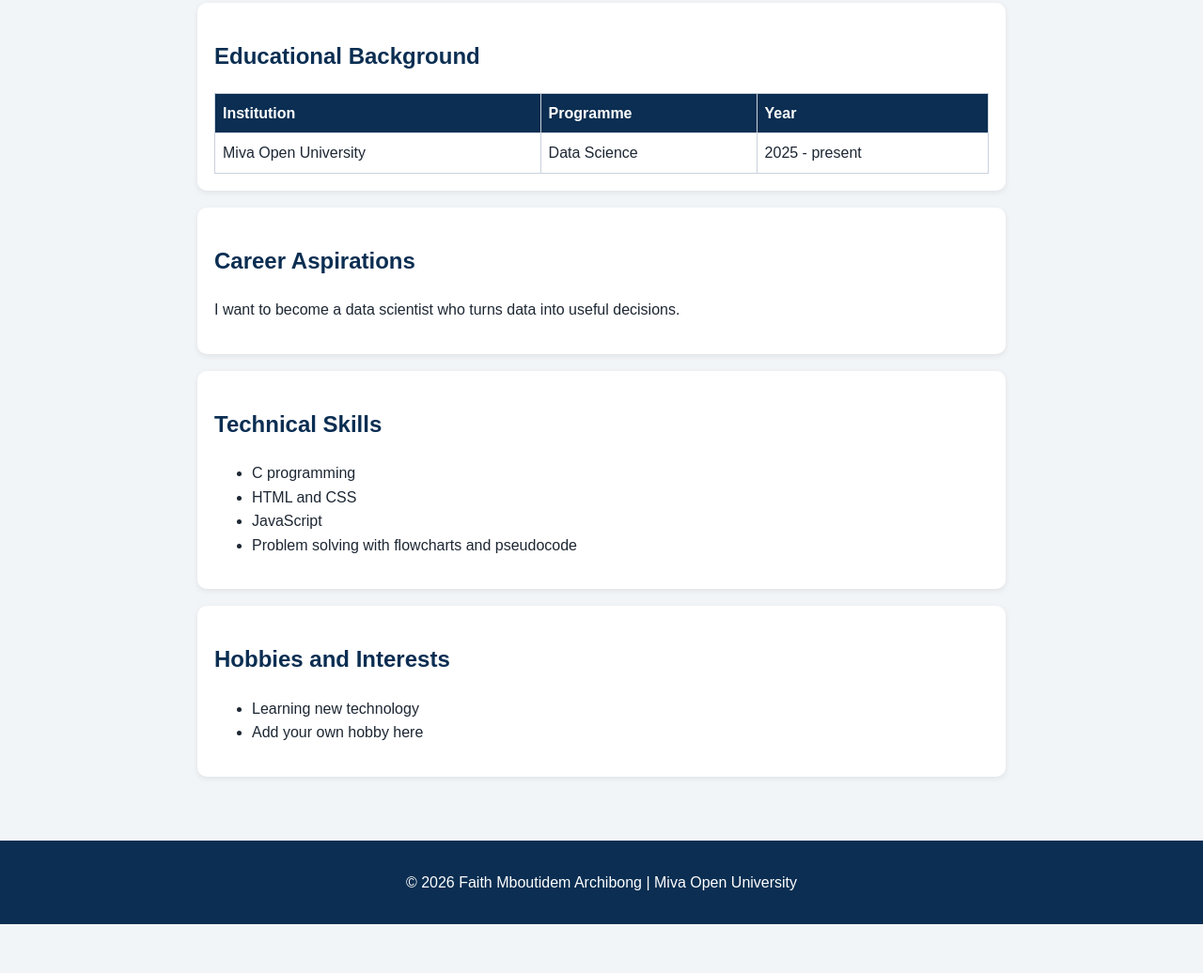
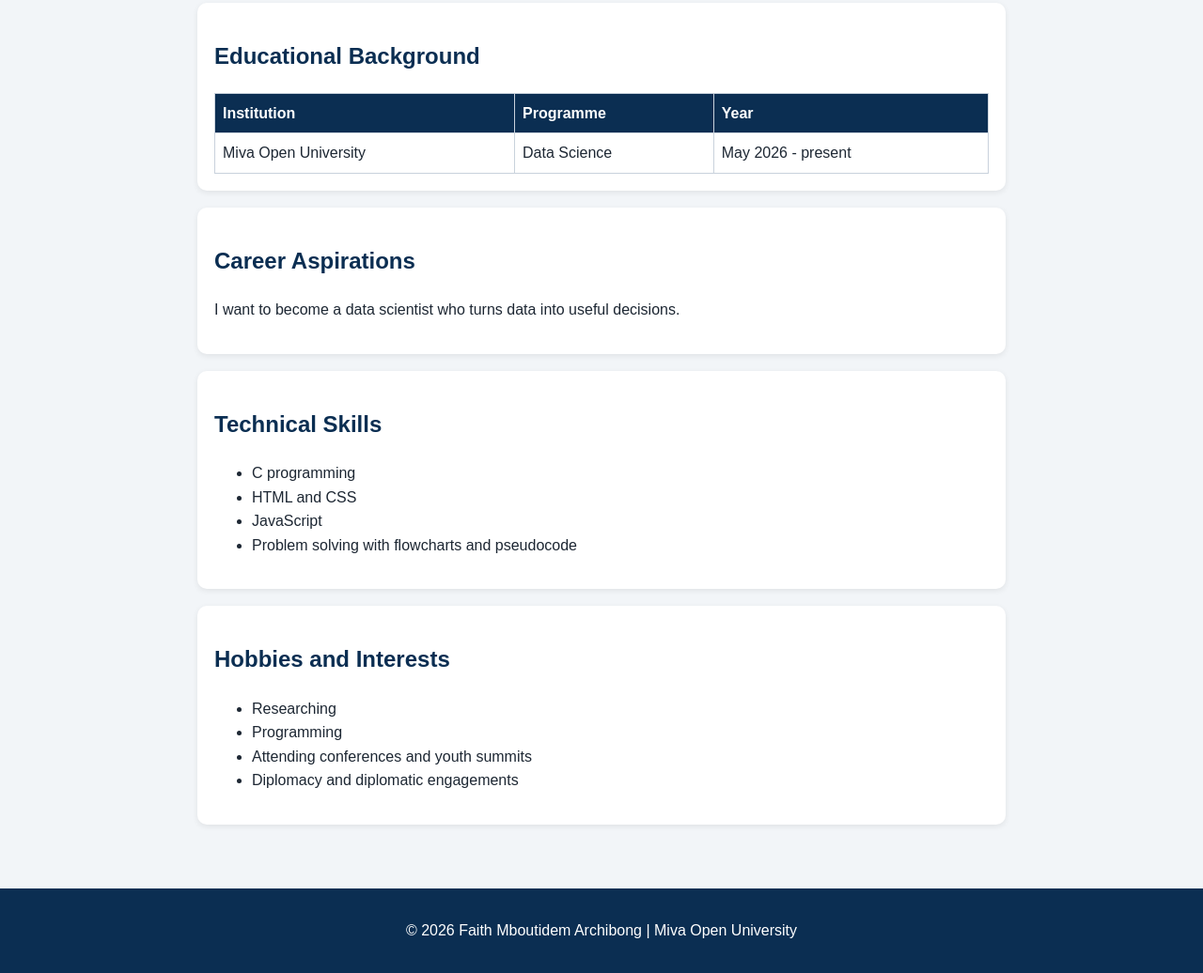
Before and after one commit to archibongfaith4-commits/Portfolio-, a plain HTML site: page about.html in a window 1280 px wide. Shown: the part 177-1213 px from the top of the page at 94% size. Before the commit the page ends 1161 px from the top, so only its background shows below. Drawn offline with Linux system fonts and the light colour scheme.

Commit message:
Add files via upload

```diff
--- a/about.html
+++ b/about.html
@@ -24,13 +24,13 @@
     <table>
       <thead><tr><th>Institution</th><th>Programme</th><th>Year</th></tr></thead>
       <tbody>
-        <tr><td>Miva Open University</td><td>Data Science</td><td>2025 - present</td></tr>
+        <tr><td>Miva Open University</td><td>Data Science</td><td>May 2026 - present</td></tr>
       </tbody>
     </table>
   </section>
   <section class="card">
     <h2>Career Aspirations</h2>
-    <p>I want to become a data scientist who turns data into useful decisions. <!-- Edit this in your own words --></p>
+    <p>I want to become a data scientist who turns data into useful decisions.</p>
   </section>
   <section class="card">
     <h2>Technical Skills</h2>
@@ -44,8 +44,10 @@
   <section class="card">
     <h2>Hobbies and Interests</h2>
     <ul>
-      <li>Learning new technology</li>
-      <li>Add your own hobby here</li>
+      <li>Researching</li>
+      <li>Programming</li>
+      <li>Attending conferences and youth summits</li>
+      <li>Diplomacy and diplomatic engagements</li>
     </ul>
   </section>
 </main>
```
Also changed, not shown: projects.html (+2 -2 lines).
